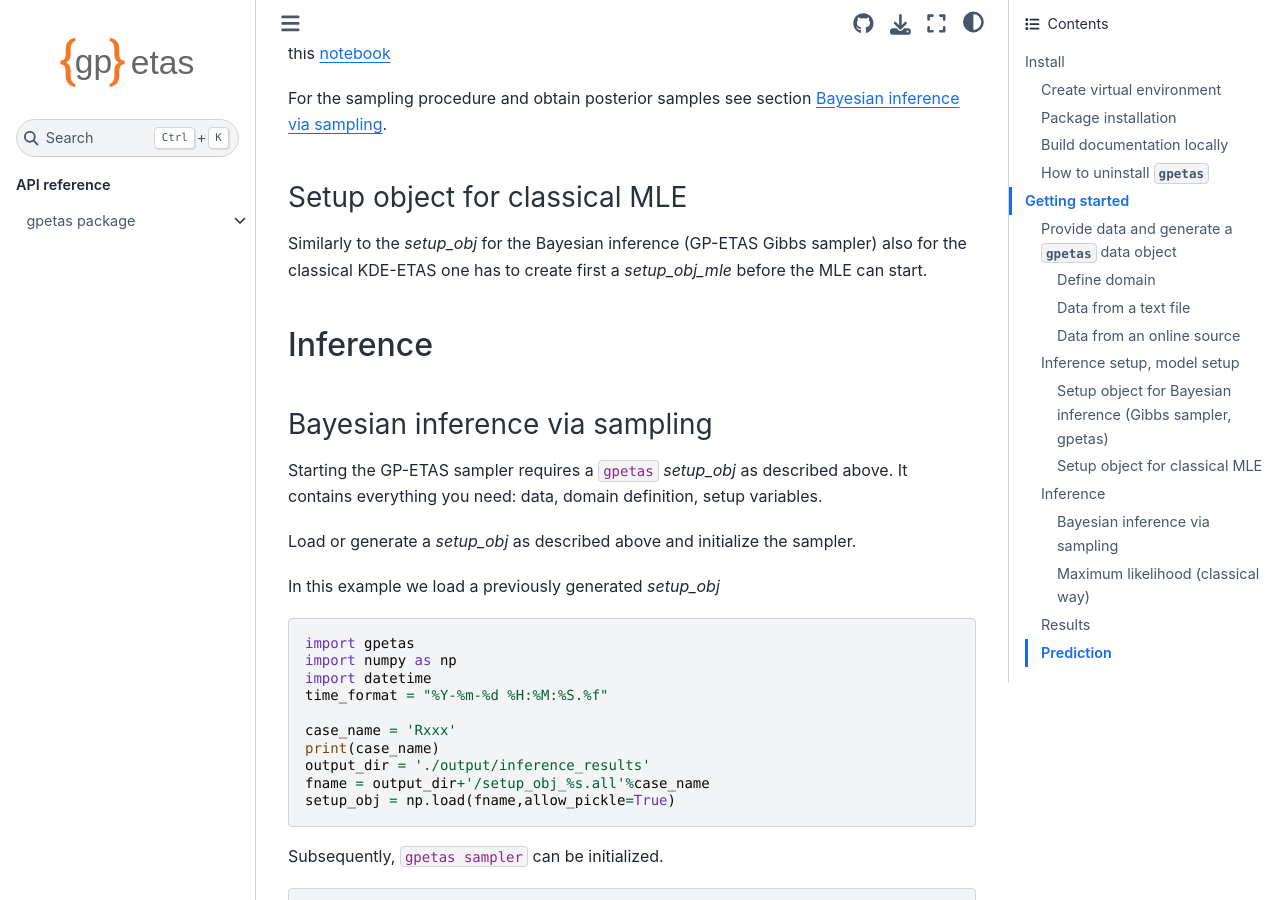
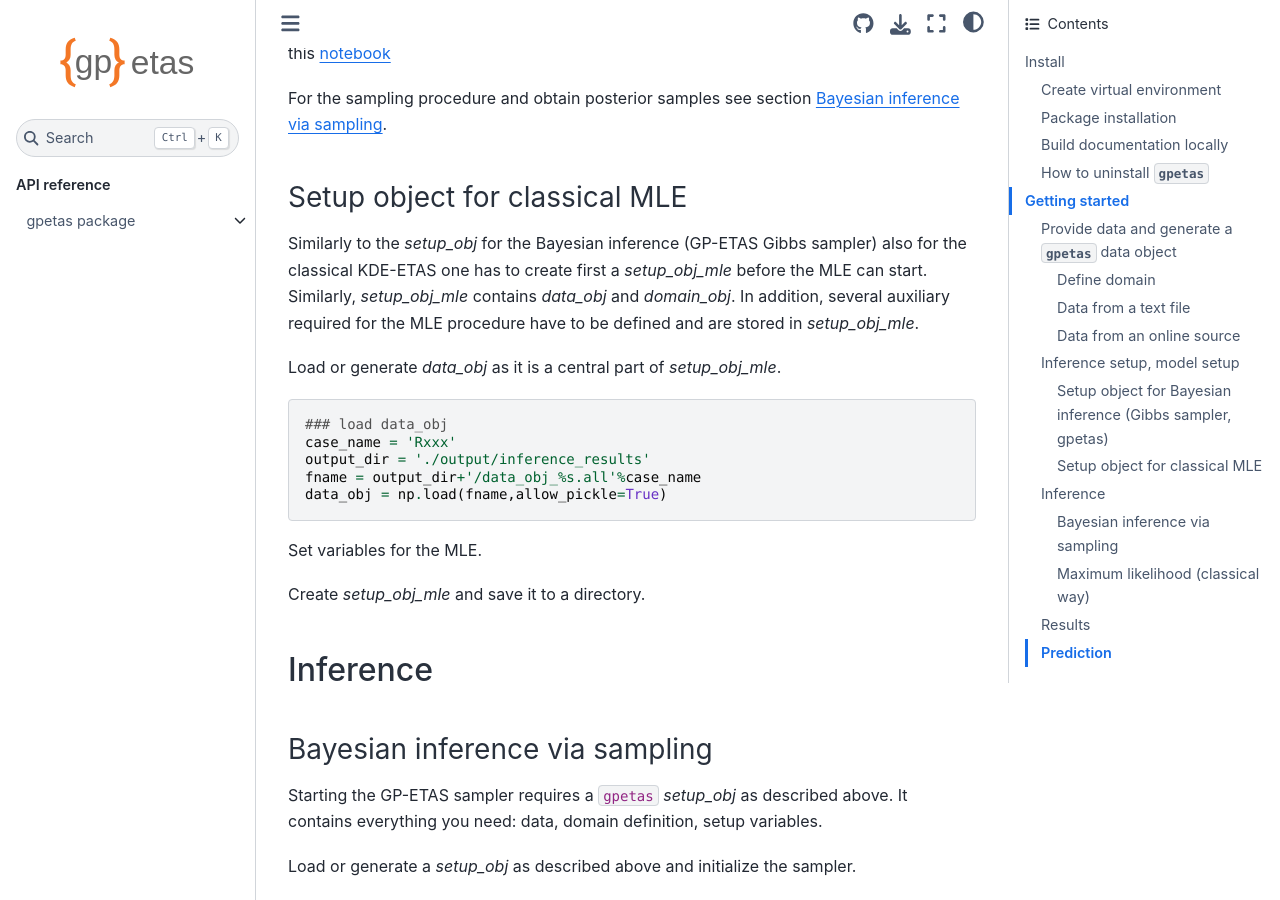
Before and after one commit to chris-molki/gpetas, a Sphinx documentation site: the page built from docs/source/README.md, in a window 1280 px wide and 900 px high, scrolled down 8243 px. Built offline with Sphinx 7.4.7 and the Sphinx Book theme 1.1.4, drawn with Linux system fonts in a browser that asks for light colours; pages that are not in the unit, such as notebooks, are missing from menus.

Commit message:
until gibbs sampler obj

````diff
--- a/docs/source/README.md
+++ b/docs/source/README.md
@@ -363,7 +363,22 @@ Similarly to the *setup_obj* for the Bayesian inference
 (GP-ETAS Gibbs sampler) also for the classical
 KDE-ETAS one has to create first a *setup_obj_mle* before
 the MLE can start.
+Similarly, *setup_obj_mle* contains *data_obj* and *domain_obj*.
+In addition, several auxiliary required for the MLE procedure
+have to be defined and are stored in *setup_obj_mle*.
 
+Load or generate *data_obj* as it is a central
+part of *setup_obj_mle*.
+```python
+### load data_obj
+case_name = 'Rxxx'
+output_dir = './output/inference_results'
+fname = output_dir+'/data_obj_%s.all'%case_name
+data_obj = np.load(fname,allow_pickle=True)
+```
+Set variables for the MLE.
+
+Create *setup_obj_mle* and save it to a directory.
 
 
 ## Inference
````
Also changed, not shown: 1 other file.
